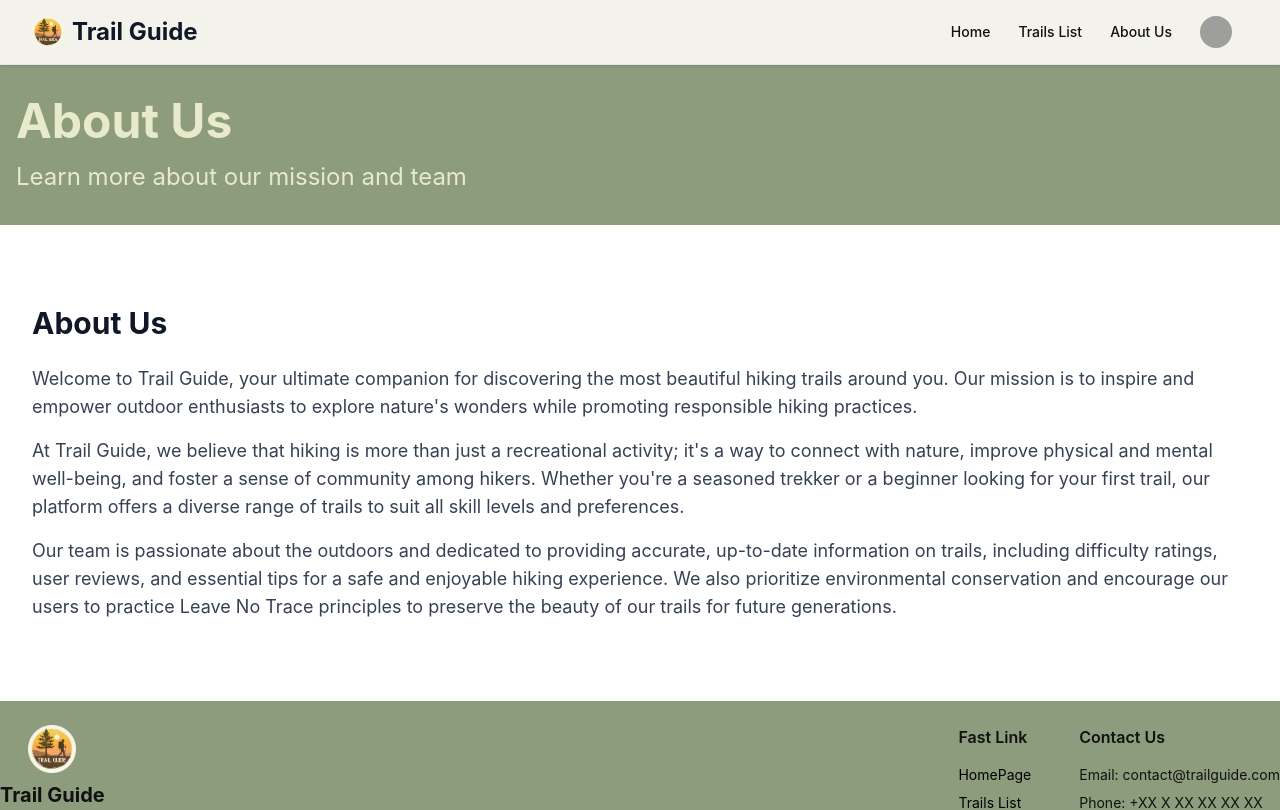
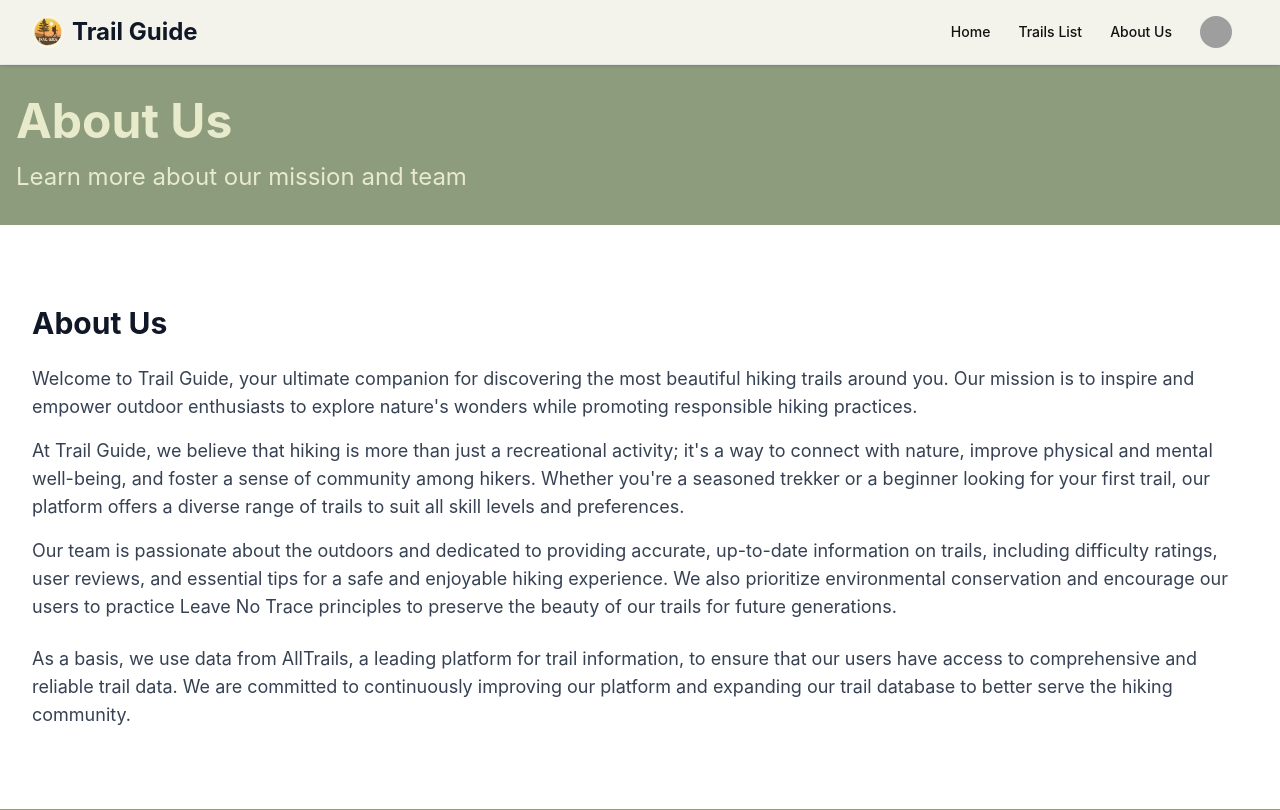
Before and after one commit to Henri-Besancenot/Trail-Guide, a React (Vite) app in the folder frontend/: page /aboutus in a window 1280 px wide. Shown: the top 810 px of the page. Built offline with nearby package versions, Linux system fonts and the light colour scheme; grey boxes are pictures that could not be loaded.

Commit message:
Contribution of AllTrails

```diff
--- a/frontend/src/pages/AboutUs.jsx
+++ b/frontend/src/pages/AboutUs.jsx
@@ -15,6 +15,10 @@ function AboutUs() {
           <p className="text-lg text-gray-700">
             Our team is passionate about the outdoors and dedicated to providing accurate, up-to-date information on trails, including difficulty ratings, user reviews, and essential tips for a safe and enjoyable hiking experience. We also prioritize environmental conservation and encourage our users to practice Leave No Trace principles to preserve the beauty of our trails for future generations.
           </p>
+
+          <p className="text-lg text-gray-700 mt-6">
+            As a basis, we use data from AllTrails, a leading platform for trail information, to ensure that our users have access to comprehensive and reliable trail data. We are committed to continuously improving our platform and expanding our trail database to better serve the hiking community.
+          </p>
         </div>
       </div>
     </Template>
```
